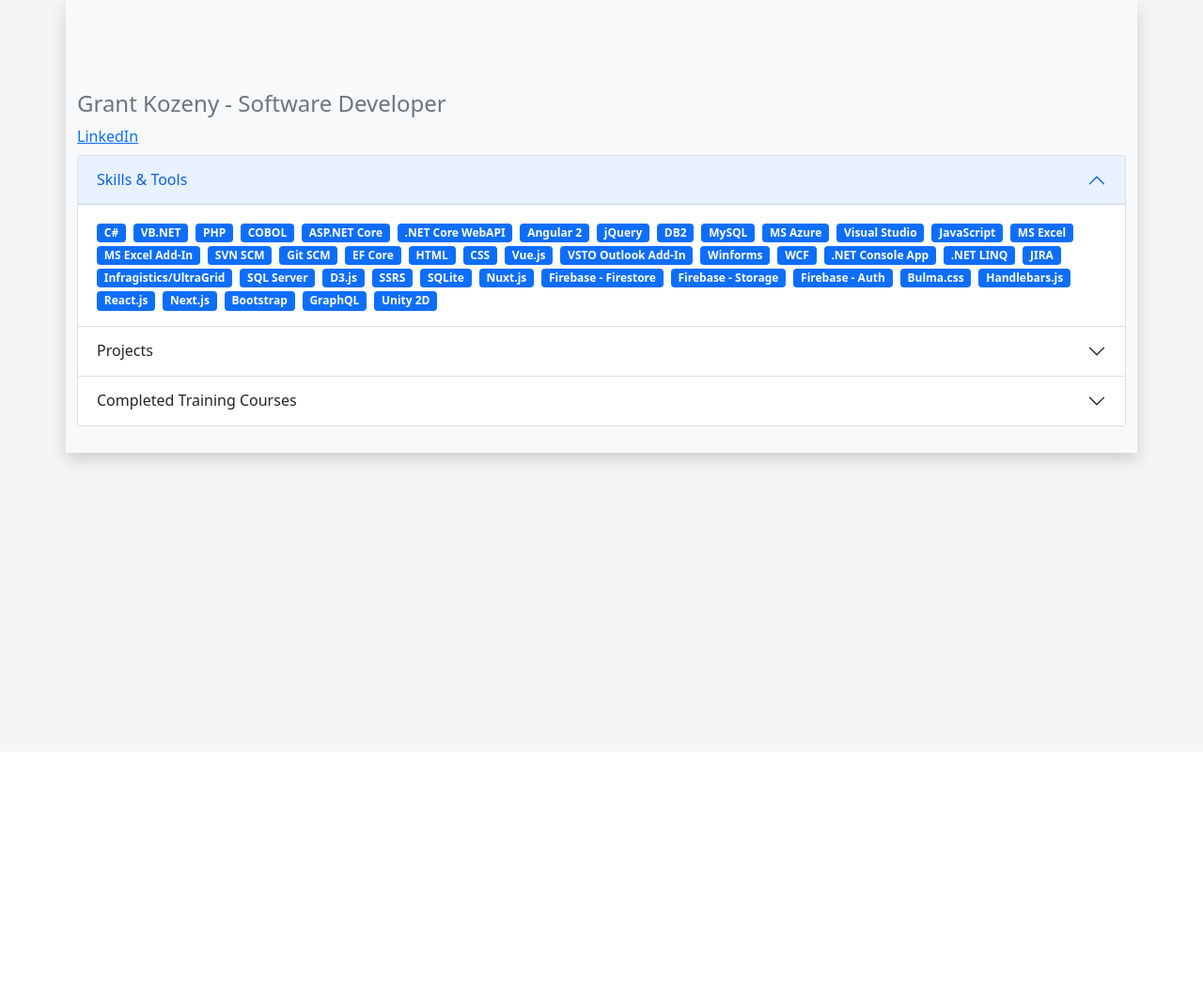
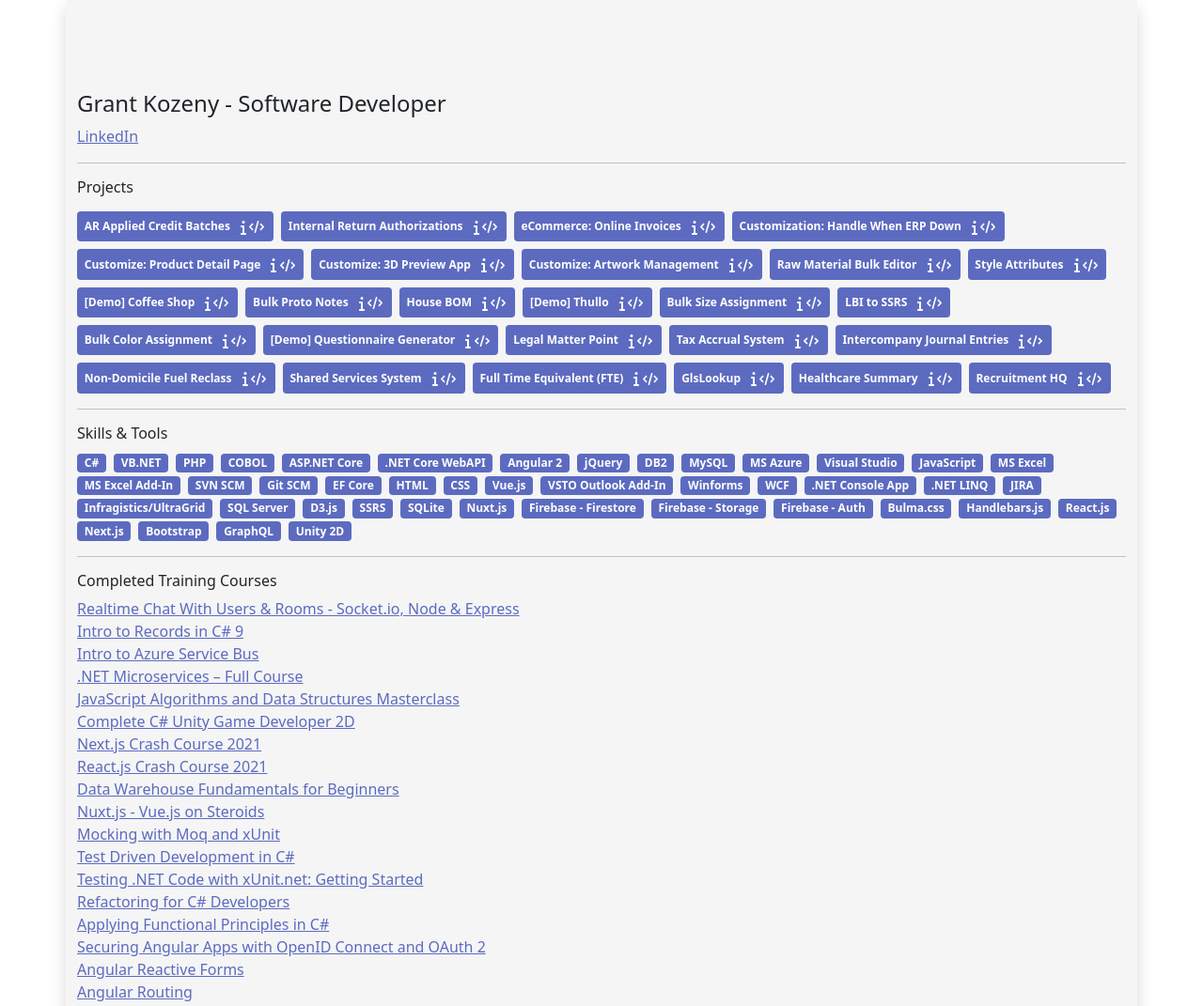
Before and after one commit to gkozeny/gkozeny.github.io, a plain HTML site: page index.html in a window 1280 px wide. Shown: the top 1071 px of the page at 94% size. Before the commit the page ends 800 px from the top, so only its background shows below. Drawn offline with nearby package versions, Linux system fonts and the light colour scheme.

Commit message:
Styling updates

```diff
--- a/index.html
+++ b/index.html
@@ -20,76 +20,52 @@
   ></script>
 </head>
 <body>
-  <div style="background-color: #F5F5F5; min-height: 100vh;">
+  <div style="min-height: 100vh;">
     <div id="app">
-      <div class="container shadow bg-light">
-        <!-- <div>
-          <img src="profile.png" class="img-thumbnail mx-auto d-block" width="120px" height="120px" alt="Grant Kozeny" />
-        </div> -->
+      <div class="container shadow" style="background-color: #F5F5F5;">
 
           <div style="padding-top: 96px;">
-            <p class="h4 text-muted">Grant Kozeny - Software Developer</p>
-            <a href="https://www.linkedin.com/in/grant-kozeny-91088688/" target="_blank">LinkedIn</a>
+            <p class="h4">Grant Kozeny - Software Developer</p>
+            <a href="https://www.linkedin.com/in/grant-kozeny-91088688/" target="_blank" style="color: #5C6BC0;">LinkedIn</a>
           </div>
 
+          <hr>
+
           <div class="mt-2">
-            <div class="accordion" id="accordionExample">
-              <div class="accordion-item">
-                <h2 class="accordion-header" id="headingOne">
-                  <button class="accordion-button" type="button" data-bs-toggle="collapse" data-bs-target="#collapseOne" aria-expanded="true" aria-controls="collapseOne">
-                    Skills & Tools
-                  </button>
-                </h2>
-                <div id="collapseOne" class="accordion-collapse collapse show" aria-labelledby="headingOne" data-bs-parent="#accordionExample">
-                  <div class="accordion-body">
-                    <span class="badge bg-primary me-2" v-for="(skill, id) in skills">{{ skill }}</span>
-                  </div>
-                </div>
-              </div>
-              <div class="accordion-item">
-                <h2 class="accordion-header" id="headingTwo">
-                  <button class="accordion-button collapsed" type="button" data-bs-toggle="collapse" data-bs-target="#collapseTwo" aria-expanded="false" aria-controls="collapseTwo">
-                    Projects
-                  </button>
-                </h2>
-                <div id="collapseTwo" class="accordion-collapse collapse" aria-labelledby="headingTwo" data-bs-parent="#accordionExample">
-                  <div class="accordion-body">
-                    <div style="display: flex; justify-content: space-between; flex-wrap: wrap;">
-                        <div v-for="(project, i) in projects" class="card m-1" style="flex: 400px;">
-                          <div class="card-body">
-                            <h5 class="card-title">{{ project.name }}</h5>
-                            <p class="card-text">
-                              <div v-for="description in project.descriptions" class="py-2 text-muted">{{ description }}</div>
-                            </p>
-                            <span class="badge bg-primary me-2" v-for="skillId in project.skills">
-                              {{ skills[skillId] }}
+
+            <h6>Projects</h6>
+            <div class="badge mt-2 me-2" v-for="(project, i) in projects" style="background-color: #5C6BC0;">
+              <span style="line-height: 24px; margin-right: 24px;">
+                {{ project.name }}
+                <img
+                  src="info-solid.svg" alt=""
+                  style="margin-left: 8px; max-width: 16px; max-height: 16px;"
+                  :title="project.descriptions.join(' ')"
+                >
+                <img
+                  src="code-solid.svg" alt=""
+                  style="max-width: 16px; max-height: 16px;"
+                  :title="project.skills.map(s => skills[s]).join('; ')"
+                >
               </span>
             </div>
-                        </div>
-                      </div>
-                </div>
-                </div>
-              </div>
-              <div class="accordion-item">
-                <h2 class="accordion-header" id="headingThree">
-                  <button class="accordion-button collapsed" type="button" data-bs-toggle="collapse" data-bs-target="#collapseThree" aria-expanded="false" aria-controls="collapseThree">
-                    Completed Training Courses
-                  </button>
-                </h2>
-                <div id="collapseThree" class="accordion-collapse collapse" aria-labelledby="headingThree" data-bs-parent="#accordionExample">
-                  <div class="accordion-body">
+
+            <hr>
+
+            <h6>Skills & Tools</h6>
+            <span class="badge me-2" v-for="(skill, id) in skills" style="background-color: #5C6BC0;">{{ skill }}</span>
+
+            <hr>
+
+            <h6>Completed Training Courses</h6>
             <a
               v-for="course in trainingCourses"
               :href="course.url"
-                      style="display:block;"
+              style="display:block; color: #5C6BC0;"
               target="_blank"
             >
               {{ course.description }}
             </a>
-                  </div>
-                </div>
-              </div>
-            </div>
           </div>
           <div class="my-1">&nbsp;</div>
       </div>
```
Also changed, not shown: code-solid.svg (added), info-solid.svg (added). Lines whose indentation alone changed are shown as unchanged.
